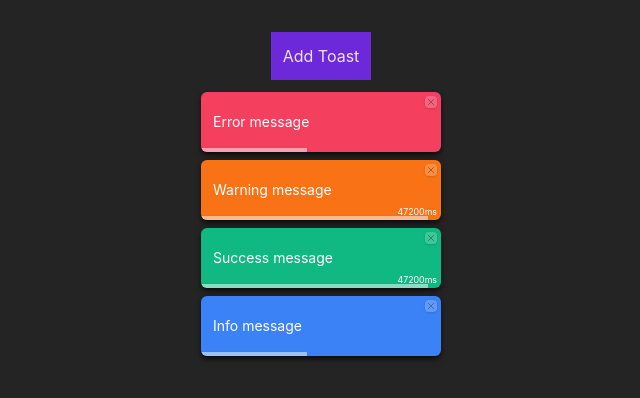
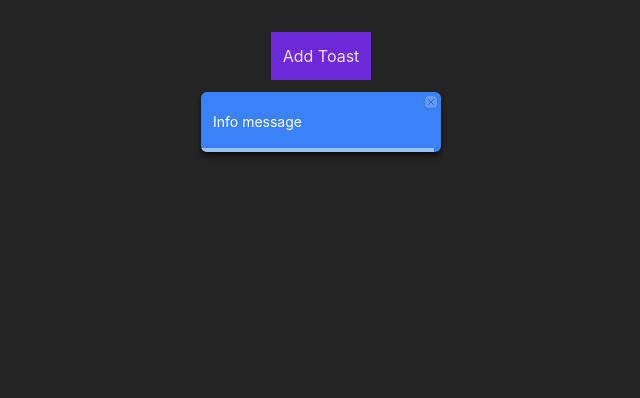
Before and after one commit to IsaaChaquito/Notify, a React (Vite) app: page / in a window 1280 px wide. Both pictures are taken after a click on the button "Add Toast". Shown: the top 398 px of the page, without its empty margins (319-959 px from the left). Built offline with nearby package versions, Linux system fonts and the light colour scheme.

Commit message:
displace animation of list when one notify is eliminated or added

```diff
--- a/package.json
+++ b/package.json
@@ -11,8 +11,7 @@
   },
   "dependencies": {
     "react": "^18.3.1",
-    "react-dom": "^18.3.1",
-    "react-transition-group": "^4.4.5"
+    "react-dom": "^18.3.1"
   },
   "devDependencies": {
     "@eslint/js": "^9.11.1",
--- a/src/components/notify/Notify.jsx
+++ b/src/components/notify/Notify.jsx
@@ -88,6 +88,7 @@ export default function Notify( props ) {
 
   const {
     isClosing,
+    isOpening,
     isOpen,
     handleClose,
     timer,
@@ -133,8 +134,11 @@ export default function Notify( props ) {
             key={ id }
             onMouseEnter={ handlerPauseTime }
             onMouseLeave={ handlerResumeTime }
-            className={`Notify p-3 text-sm ${bg} ${txtColor} ${isClosing ? 'animate-[zoomOut_.6s_ease] opacity-0 ' : 'animate-[zoomIn_.6s_ease]'} shadow-md shadow-black/60 relative w-[240px] min-h-[60px] max-h-[60px] flex justify-between  items-center gap-x-2 rounded-md pointer-events-auto z-50 duration-300 overflow-hidden`}
-          >
+            className={`Notify p-3  text-sm shadow-md shadow-black/60 relative w-[240px] min-h-[60px] max-h-[60px] flex justify-between  items-center gap-x-2 rounded-md pointer-events-auto z-50 duration-300 overflow-hidden
+            ${bg} ${txtColor}
+            ${isClosing ? 'animate-[zoomOut_.6s_ease] opacity-0 mb-[-60px]' : 'animate-[zoomIn_.4s_ease] mb-2'}
+            ${isOpening ? 'mb-[-60px]' : 'mb-2'}`}
+            >
             <h1 className=" truncate"> { text } </h1>
 
             { iconNotify(icon, id+1) }
--- a/src/components/notify/NotifyList.jsx
+++ b/src/components/notify/NotifyList.jsx
@@ -150,22 +150,21 @@
 
 
 
-import { CSSTransition, TransitionGroup } from 'react-transition-group';
 import './styles.css'; // Aquí puedes colocar las animaciones CSS
 import Notify from './Notify';
 import useNotify from './useNotify';
 
 export default function NotifyList() {
 
-  const { notifications, notify } = useNotify();
+  const { notifications, notify } = useNotify()
 
+  const handleAddNotify = () => {
+    notify.info('Info message', {timeSettings:{time:100000}})
+    // notify.success('Success message', { timeSettings: { time: 100000, showTimer: true } });
+    // notify.warning('Warning message', { timeSettings: { time: 100000, showTimer: true } });
+    // notify.error('Error message');
+  }
 
-    const handleAddNotify = () => {
-    notify.info('Info message');
-    notify.success('Success message', { timeSettings: { time: 50000, showTimer: true } });
-    notify.warning('Warning message', { timeSettings: { time: 50000, showTimer: true } });
-    notify.error('Error message');
-  };
 
   return (
     <div className="flex flex-col items-center justify-center ">
@@ -174,22 +173,15 @@ export default function NotifyList() {
         Add Toast
       </button>
 
-      <TransitionGroup className="toast-container gap-y-2 transition-all ease-in-out transform flex flex-col justify-center items-center  duration-300">
+      <div className={`toast-container transition-all ease-in-out transform flex flex-col justify-center items-center duration-300 `}>
+
         {notifications.map((notify) => (
-          <CSSTransition
-            key={notify.id}
-            timeout={20000}
-            classNames="list"
-            nodeRef={notify.nodeRef}
-            // onExited={() => removeNotify(notify.id)}
-          >
-            <div className='' ref={notify.nodeRef.current}>
-              <Notify {...notify}  />
-            </div>
 
-          </CSSTransition>
+          <Notify key={notify.id} {...notify}  />
+
         ))}
-      </TransitionGroup>
+
+      </div>
     </div>
   );
 }
--- a/src/components/notify/useNotify.js
+++ b/src/components/notify/useNotify.js
@@ -1,10 +1,11 @@
-import { createRef, useEffect, useRef, useState } from "react"
+import { useEffect, useRef, useState } from "react"
 import { useProvider } from "../../contexts/app-context/useProvider";
 import { generateId } from "./utilities";
 
  const useNotify = (id, autoClose, time, showTimer, timeFormat = 'ms', showProgressBar) => {
   const { notifications, setNotifications } = useProvider();
   const [isClosing, setIsClosing] = useState(false);
+  const [isOpening, setIsOpening] = useState(true);
   const [isOpen, setIsOpen] = useState(true);
   const [content, setContent] = useState(null);
   const [timer, setTimer] = useState(timeFormat === 'ms' ? time : time / 1000);
@@ -23,7 +24,7 @@ import { generateId } from "./utilities";
 
   const generateNotify = (type, text, options = null) => ({
     id: generateId(),
-    nodeRef: createRef(null),
+    // nodeRef: createRef(null),
     type,
     text,
     showProgressBar: true,
@@ -52,6 +53,9 @@ import { generateId } from "./utilities";
 
 
   useEffect(() => {
+
+     const interval = setTimeout(() => setIsOpening(false), 0)
+
     // Timer para el tiempo de la notificación
     if ( autoClose ){
       timerControl.current = createTimer(time, setTimer, timeFormat, handleClose)
@@ -64,11 +68,14 @@ import { generateId } from "./utilities";
         progressBarControl?.current?.stop();
       };
     }
+
+    return () => clearTimeout(interval)
   }, [])
 
 
   return {
     isClosing,
+    isOpening,
     isOpen,
     content,
     timer,
```
Also changed, not shown: 1 other file (tests, documents, lock files or other folders).
